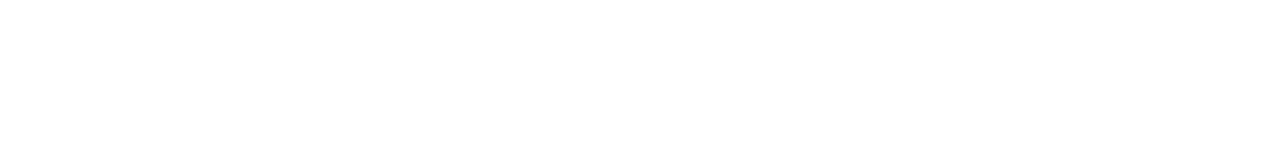
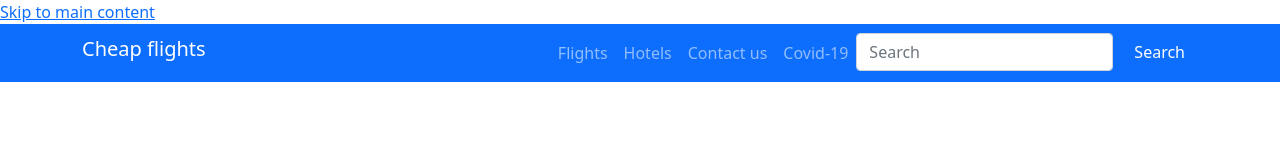
Before and after one commit to uumarabid/UserInterfaceDesign, a plain HTML site: page index.html in a window 1280 px wide. Drawn offline with nearby package versions, Linux system fonts and the light colour scheme.

Commit message:
create nav bar

```diff
--- a/index.html
+++ b/index.html
@@ -17,5 +17,49 @@
       crossorigin="anonymous"
     ></script>
   </head>
-  <body></body>
+  <body>
+    <header>
+      <!-- Skip link to go directly to main content  -->
+      <!-- fix this skip link -->
+      <a href="#maincontent">Skip to main content</a>
+      <nav class="navbar navbar-expand-md navbar-dark bg-primary">
+        <section class="container">
+          <a class="navbar-brand h1" href="/">Cheap flights</a>
+          <button
+            class="navbar-toggler d-lg-none"
+            type="button"
+            data-bs-toggle="collapse"
+            data-bs-target="#collapsibleNavId"
+            aria-controls="collapsibleNavId"
+            aria-expanded="false"
+            aria-label="Toggle navigation"
+          >
+            <span class="navbar-toggler-icon"></span>
+          </button>
+          <section class="collapse navbar-collapse" id="collapsibleNavId">
+            <ul class="navbar-nav ms-auto mt-2 mt-lg-0">
+              <li class="nav-item active">
+                <a class="nav-link" href="/index.html">Flights <span class="visually-hidden">(current)</span></a>
+              </li>
+              <li class="nav-item">
+                <a class="nav-link" href="catalogue.html">Hotels</a>
+              </li>
+              <li class="nav-item">
+                <a href="contactus.html" class="nav-link">Contact us</a>
+              </li>
+              <li class="nav-item">
+                <a class="nav-link" href="feedback.html">Covid-19</a>
+              </li>
+              <li class="nav-item">
+                <form class="d-flex">
+                  <input class="form-control me-2" type="search" placeholder="Search" aria-label="Search" />
+                  <button class="btn btn-primary" type="submit">Search</button>
+                </form>
+              </li>
+            </ul>
+          </section>
+        </section>
+      </nav>
+    </header>
+  </body>
 </html>
```
